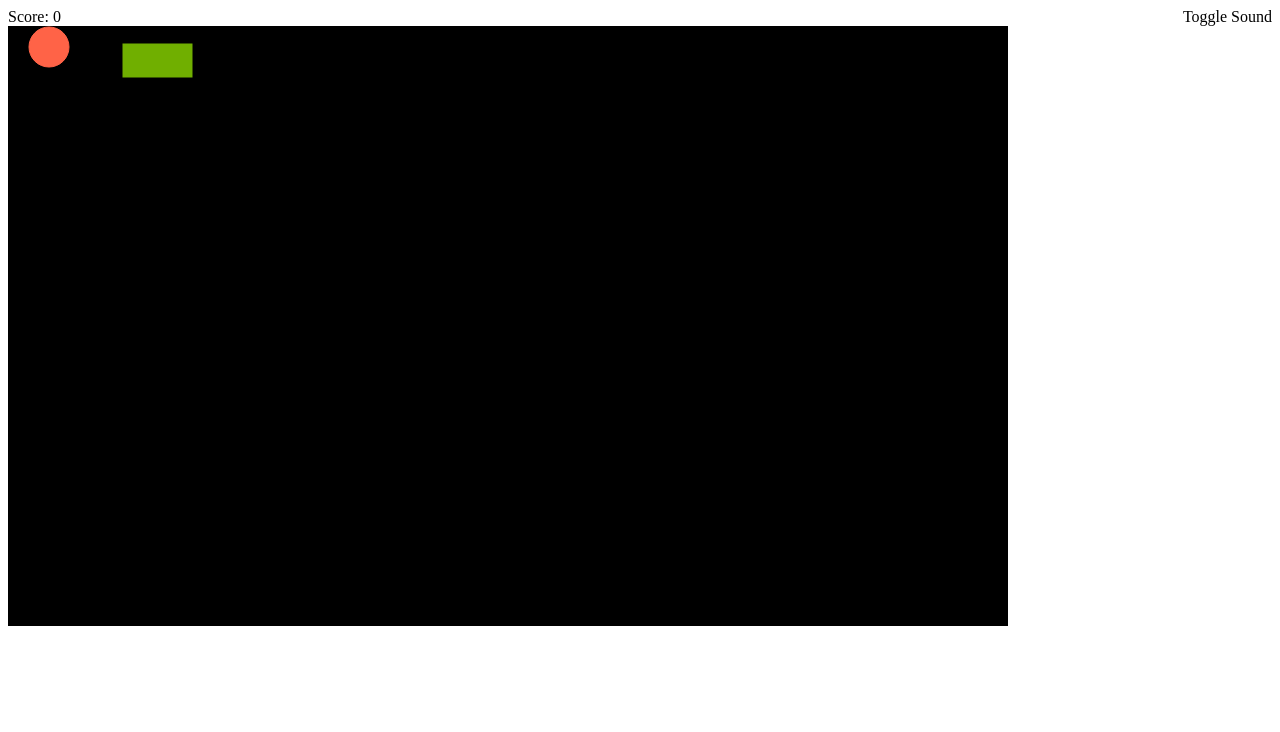
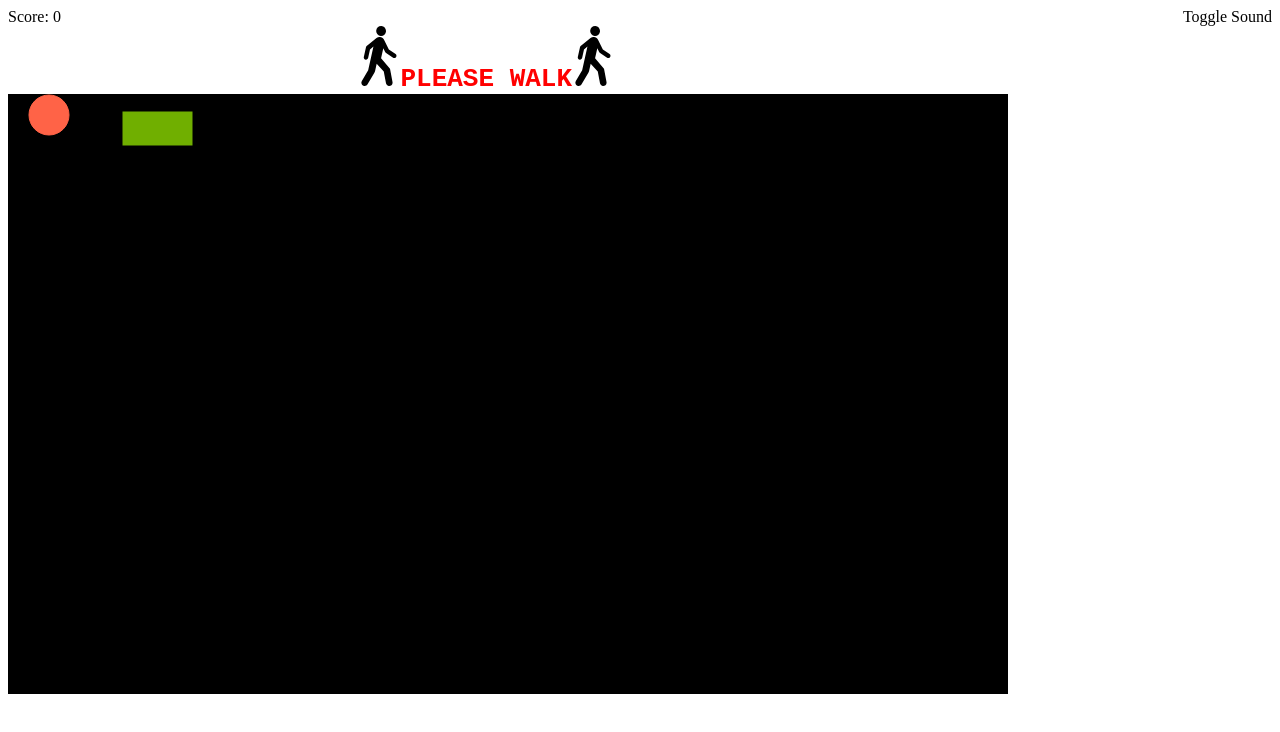
Before and after one commit to katerberg/please-walk, a website: page walk.html in a window 1280 px wide. Drawn offline with nearby package versions, Linux system fonts and the light colour scheme.

Commit message:
Adds a title

```diff
--- a/css/app.css
+++ b/css/app.css
@@ -1,5 +1,17 @@
 #canvas {
     background: black;
+}
+
+#please-walk-message {
+    padding-left: 350px;
+    font-family: monospace;
+    font-weight: 700;
+    font-size: 2em;
+    color: red;
+}
+
+#please-walk-message > img{
+    height: 60px;
 }
 
 .toggle-sound {
--- a/walk.html
+++ b/walk.html
@@ -12,6 +12,9 @@
     </head>
     <body>
         <div>Score: <span id="score"></span><span id="toggle-sound" class="toggle-sound">Toggle Sound</span></div>
+        <div id="please-walk-message">
+            <img src="images/walk.svg" />PLEASE WALK<img src="images/walk.svg" />
+        </div>
         <canvas id="canvas"></canvas>
     </body>
 </html>
```
Also changed, not shown: images/walk.svg (added).
